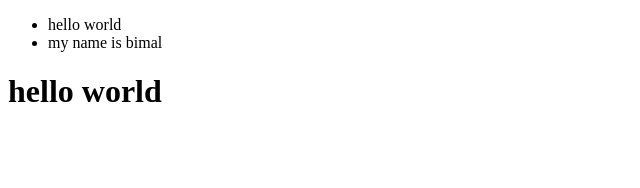
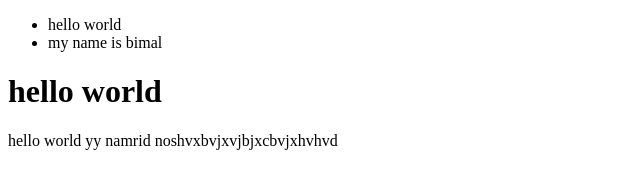
Before and after one commit to Bimalrai05/week-4, a plain HTML site: page index.html in a window 1280 px wide. Shown: the whole page, without its empty margins (0-640 px from the left). Drawn offline with Linux system fonts and the light colour scheme.

Commit message:
addded new p tag

```diff
--- a/index.html
+++ b/index.html
@@ -16,6 +16,7 @@
 
     <main>
         <h1>hello world </h1>
+        <p1>hello world yy namrid noshvxbvjxvjbjxcbvjxhvhvd</p1>
     </main>
 
 
```
